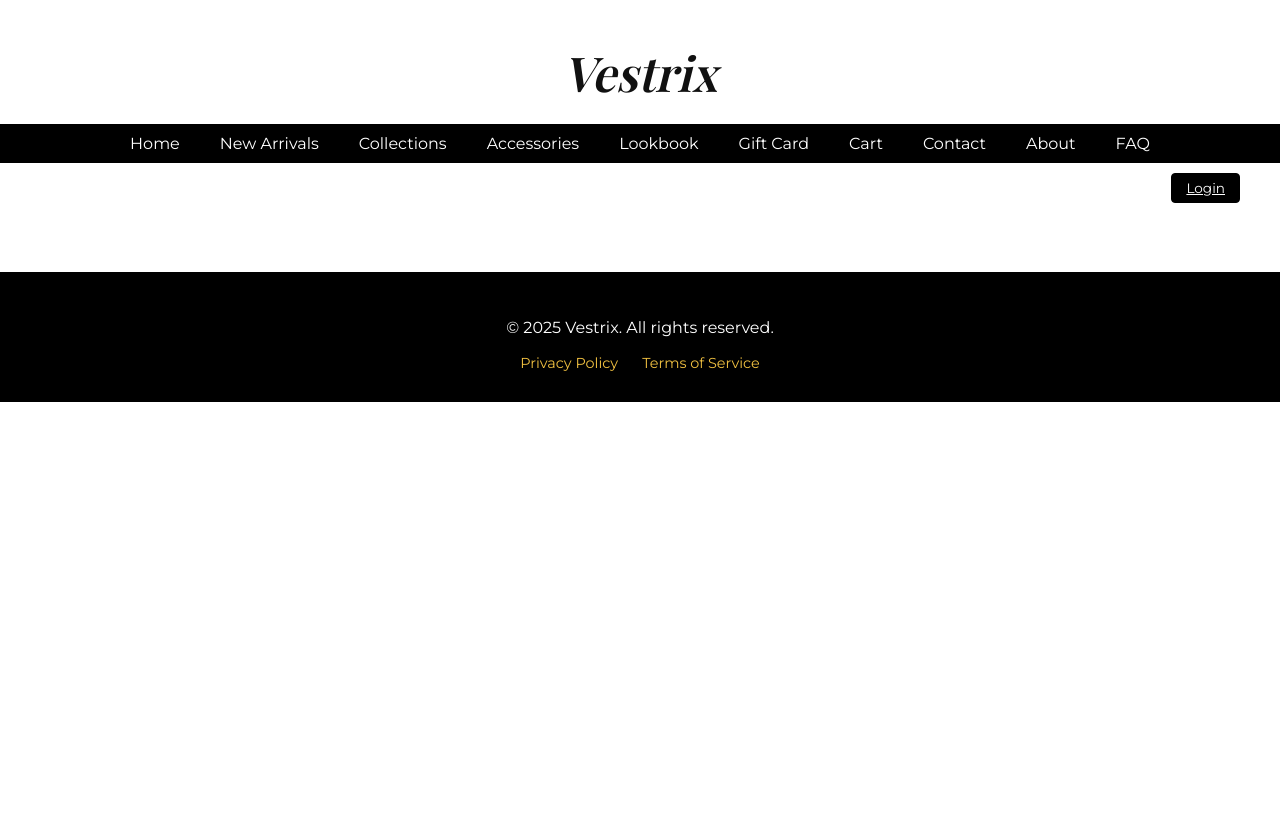
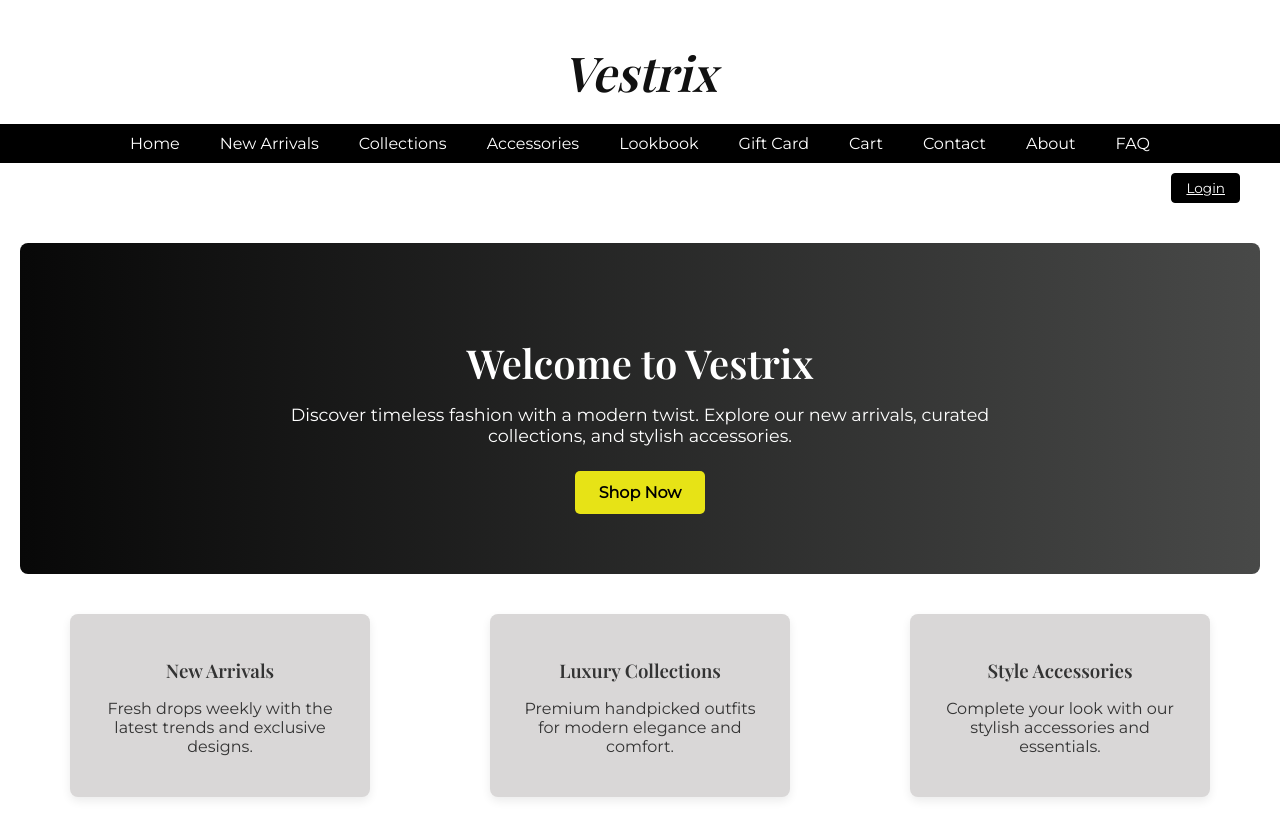
Before and after one commit to Jeel-dhameliya/vestrix, a plain HTML site: page index.html in a window 1280 px wide. Shown: the top 840 px of the page. Before the commit the page ends 800 px from the top, so only its background shows below. Drawn offline with nearby package versions, Linux system fonts and the light colour scheme.

Commit message:
Add files via upload

```diff
--- a/index.html
+++ b/index.html
@@ -1,10 +1,10 @@
 <!DOCTYPE html>
 <html lang="en">
 <head>
-  <meta charset="UTF-8">
-  <meta name="viewport" content="width=device-width, initial-scale=1.0">
+  <meta charset="UTF-8" />
+  <meta name="viewport" content="width=device-width, initial-scale=1.0"/>
   <title>Vestrix</title>
-  <link href="https://fonts.googleapis.com/css2?family=Playfair+Display:wght@600&family=Montserrat&display=swap" rel="stylesheet">
+  <link href="https://fonts.googleapis.com/css2?family=Playfair+Display:wght@600&family=Montserrat&display=swap" rel="stylesheet"/>
   <style>
     body {
       margin: 0;
@@ -12,18 +12,33 @@
       background-color: #fff;
       color: #333;
     }
-        /*title*/
+
+    /* Title Animation */
     h1 {
       text-align: center;
       font-family: 'Playfair Display', serif;
       font-size: 3rem;
       margin: 40px 0 20px;
       color: #111;
+      opacity: 0;
+      animation: fadeSlideUp 1.2s ease-out forwards;
+    }
+
+    @keyframes fadeSlideUp {
+      0% {
+        opacity: 0;
+        transform: translateY(30px);
+      }
+      100% {
+        opacity: 1;
+        transform: translateY(0);
+      }
     }
 
     nav {
       background-color: #000;
       padding: 10px 0;
+      animation: fadeSlideUp 1.2s ease-out forwards;
     }
 
     .menu {
@@ -51,28 +66,123 @@
       color: #f0c040;
     }
 
-    /* Mobile Responsiveness */
-    @media (max-width: 768px) {
-      .menu {
-        flex-direction: column;
-        align-items: center;
+    .login-button-container {
+      display: flex;
+      justify-content: flex-end;
+      padding: 10px 40px 0;
+      animation: fadeSlideUp 1.2s ease-out forwards;
     }
 
-      .menu li {
-        margin: 10px 0;
+    .login-btn {
+      padding: 6px 14px;
+      background-color: #000;
+      color: #fff;
+      border: 1.5px solid #000;
+      border-radius: 4px;
+      font-size: 0.85rem;
+      cursor: pointer;
+      transition: 0.3s ease;
     }
 
-      h1 {
-        font-size: 2.2rem;
+    .login-btn:hover {
+      background-color: #fff;
+      color: #000;
     }
+
+    /* Home Layout Section */
+    .home-layout {
+      padding: 40px 20px;
+      animation: fadeSlideUp 1.2s ease-out forwards;
     }
-    /* Footer*/
+
+    .hero {
+      background: linear-gradient(to right, #080808, #484948);
+      color: #fff;
+      padding: 60px 20px;
+      text-align: center;
+      border-radius: 8px;
+      margin-bottom: 40px;
+    }
+
+    .hero-text h2 {
+      font-size: 2.5rem;
+      margin-bottom: 15px;
+      font-family: 'Playfair Display', serif;
+    }
+
+    .hero-text p {
+      font-size: 1.1rem;
+      max-width: 700px;
+      margin: 0 auto 25px;
+    }
+
+    .cta-button {
+      display: inline-block;
+      background-color: #e7e316;
+      color: #000;
+      padding: 12px 24px;
+      text-decoration: none;
+      font-weight: bold;
+      border-radius: 5px;
+      transition: background-color 0.3s ease;
+    }
+
+    .cta-button:hover {
+      background-color: #e6b030;
+    }
+
+    .features {
+      display: flex;
+      justify-content: space-around;
+      gap: 20px;
+      flex-wrap: wrap;
+    }
+
+    .feature-card {
+      background-color: #d9d7d7;
+      padding: 25px;
+      border-radius: 8px;
+      box-shadow: 0 4px 10px rgba(0, 0, 0, 0.08);
+      flex: 1;
+      min-width: 250px;
+      max-width: 300px;
+      text-align: center;
+      transition: transform 0.3s ease;
+    }
+
+    .feature-card:hover {
+      transform: translateY(-5px);
+    }
+
+    .feature-card h3 {
+      margin-bottom: 10px;
+      font-family: 'Playfair Display', serif;
+    }
+            .feature-link {
+            text-decoration: none;
+            color: inherit;
+            flex: 1;
+            min-width: 250px;
+            max-width: 300px;
+            transition: transform 0.3s ease;
+            }
+
+            .feature-link:hover .feature-card {
+              transform: translateY(-5px);
+              box-shadow: 0 6px 20px rgba(0, 0, 0, 0.15);
+              background-color: #f0f0f0;
+              cursor: pointer;
+            }
+
+
+    /* Footer */
     footer {
       background-color: #000;
       color: #fff;
       text-align: center;
       padding: 30px 20px;
       margin-top: 50px;
+      animation: fadeSlideUp 1.2s ease-out forwards;
     }
 
     .footer-container {
@@ -95,42 +205,43 @@ footer {
       text-decoration: underline;
     }
 
-/* for mobile */
+
+
+    /* Responsive */
     @media (max-width: 768px) {
+      .menu {
+        flex-direction: column;
+        align-items: center;
+      }
+
+      .menu li {
+        margin: 10px 0;
+      }
+
+      h1 {
+        font-size: 2.2rem;
+      }
+
+      .hero-text h2 {
+        font-size: 2rem;
+      }
+
+      .features {
+        flex-direction: column;
+        align-items: center;
+      }
+
       .footer-links {
         display: flex;
         flex-direction: column;
         gap: 8px;
       }
     }
-.login-button-container {
-  display: flex;
-  justify-content: flex-end; /* right align */
-  padding: 10px 40px 0;
-}
-
-.login-btn {
-  padding: 6px 14px;
-  background-color: #000;
-  color: #fff;
-  border: 1.5px solid #000;
-  border-radius: 4px;
-  font-size: 0.85rem;
-  cursor: pointer;
-  transition: 0.3s ease;
-}
-
-.login-btn:hover {
-  background-color: #fff;
-  color: #000;
-}
-
-  </style>
   </style>
 </head>
 <body>
   <header>
-   <h1 style="text-align: center;"><i>Vestrix</i></h1>
+    <h1><i>Vestrix</i></h1>
     <nav>
       <ul class="menu">
         <li><a href="index.html">Home</a></li>
@@ -150,10 +261,42 @@ footer {
     </div>
   </header>
 
-  <br>
+  <!-- Home Layout -->
+  <main class="home-layout">
+    <section class="hero">
+      <div class="hero-text">
+        <h2>Welcome to Vestrix</h2>
+        <p>Discover timeless fashion with a modern twist. Explore our new arrivals, curated collections, and stylish accessories.</p>
+        <a href="arrivals.html" class="cta-button">Shop Now</a>
+      </div>
+    </section>
 
+    <section class="features">
+  <a href="arrivals.html" class="feature-link">
+    <div class="feature-card">
+      <h3>New Arrivals</h3>
+      <p>Fresh drops weekly with the latest trends and exclusive designs.</p>
+    </div>
+  </a>
 
+  <a href="collections.html" class="feature-link">
+    <div class="feature-card">
+      <h3>Luxury Collections</h3>
+      <p>Premium handpicked outfits for modern elegance and comfort.</p>
+    </div>
+  </a>
 
+  <a href="accessories.html" class="feature-link">
+    <div class="feature-card">
+      <h3>Style Accessories</h3>
+      <p>Complete your look with our stylish accessories and essentials.</p>
+    </div>
+  </a>
+</section>
+
+  </main>
+
+  <!-- Footer -->
   <footer>
     <div class="footer-container">
       <p>&copy; 2025 Vestrix. All rights reserved.</p>
@@ -163,12 +306,5 @@ footer {
       </div>
     </div>
   </footer>
-
-
-  <br><br><br><br><br>
-
-
-
-
 </body>
 </html>
```
Lines whose indentation alone changed are shown as unchanged.
